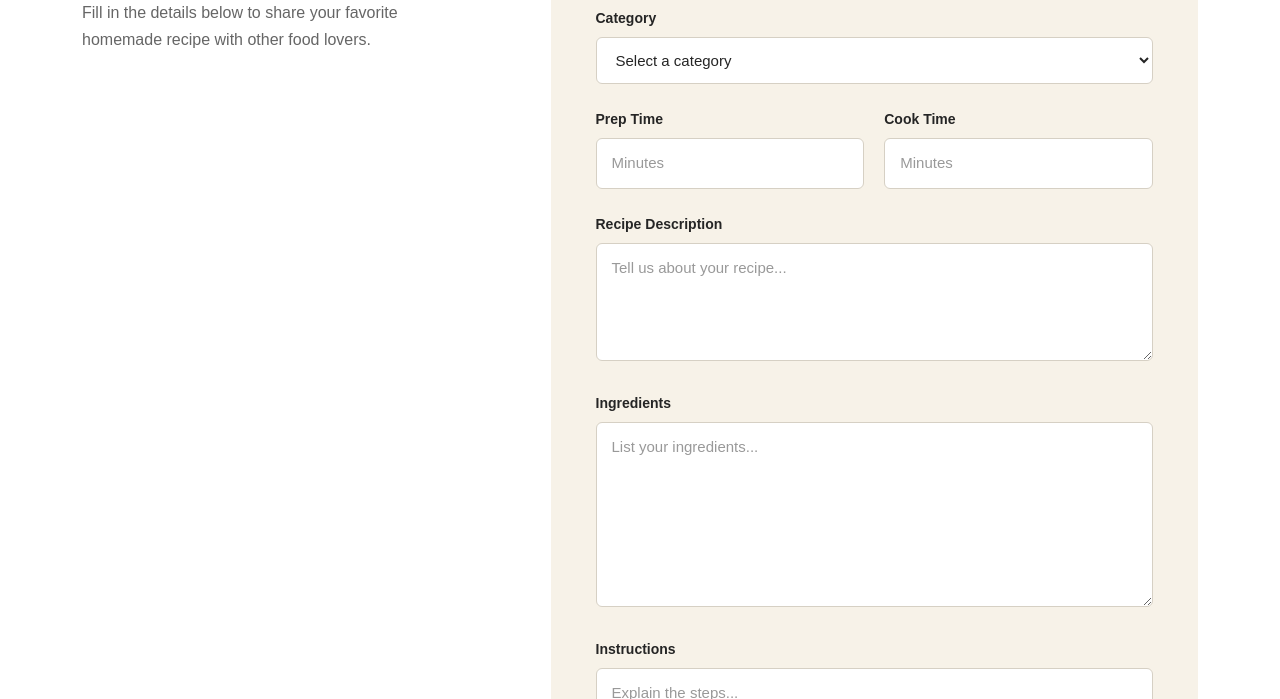
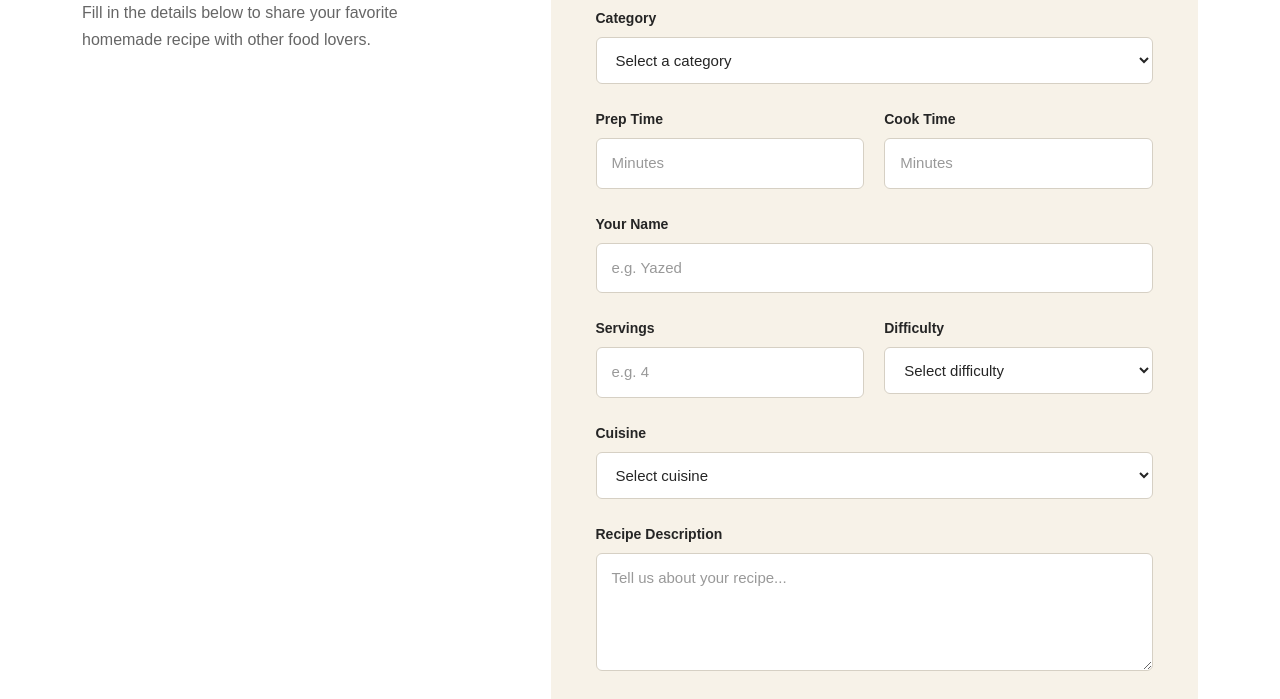
Before and after one commit to yazed102/hobbyist-recipe-blog, a website built with Vite: page Front end/submit.html in a window 1280 px wide. Shown: the part 665-1364 px from the top of the page. Built offline with nearby package versions, Linux system fonts and the light colour scheme.

Commit message:
Add recipe submission details

```diff
--- a/Front end/submit.html
+++ b/Front end/submit.html
@@ -210,6 +210,113 @@
                         </div>
 
                     </div>
+                    <div class="form-group">
+
+    <label for="author-name">
+        Your Name
+    </label>
+
+    <input
+        type="text"
+        id="author-name"
+        name="author-name"
+        placeholder="e.g. Yazed"
+        required>
+
+</div>
+
+
+<div class="form-row">
+
+    <div class="form-group">
+
+        <label for="servings">
+            Servings
+        </label>
+
+        <input
+            type="number"
+            id="servings"
+            name="servings"
+            placeholder="e.g. 4"
+            min="1"
+            required>
+
+    </div>
+
+
+    <div class="form-group">
+
+        <label for="difficulty">
+            Difficulty
+        </label>
+
+        <select
+            id="difficulty"
+            name="difficulty"
+            required>
+
+            <option value="">
+                Select difficulty
+            </option>
+
+            <option value="easy">
+                Easy
+            </option>
+
+            <option value="medium">
+                Medium
+            </option>
+
+            <option value="hard">
+                Hard
+            </option>
+
+        </select>
+
+    </div>
+
+</div>
+
+
+<div class="form-group">
+
+    <label for="cuisine">
+        Cuisine
+    </label>
+
+    <select
+        id="cuisine"
+        name="cuisine"
+        required>
+
+        <option value="">
+            Select cuisine
+        </option>
+
+        <option value="american">
+            American
+        </option>
+
+        <option value="italian">
+            Italian
+        </option>
+
+        <option value="asian">
+            Asian
+        </option>
+
+        <option value="middle-eastern">
+            Middle Eastern
+        </option>
+
+        <option value="other">
+            Other
+        </option>
+
+    </select>
+
+</div>
 
 
                     <div class="form-group">
```
